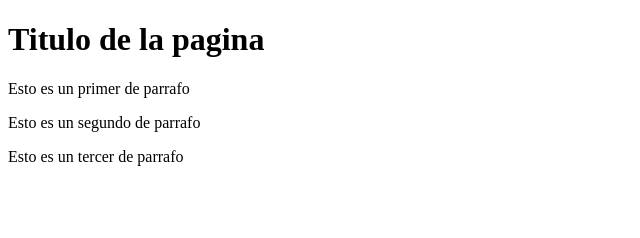
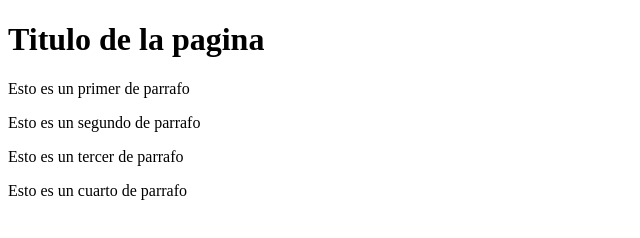
Before and after one commit to hjsoto/Proyecto-web-Empresa-C, a plain HTML site: page index.html in a window 1280 px wide. Shown: the whole page, without its empty margins (0-640 px from the left). Drawn offline with Linux system fonts and the light colour scheme.

Commit message:
Agregando cuarto parrafo

```diff
--- a/index.html
+++ b/index.html
@@ -11,5 +11,6 @@
     <p>Esto es un primer de parrafo</p>
     <p>Esto es un segundo de parrafo</p>
     <p>Esto es un tercer de parrafo</p>
+    <p>Esto es un cuarto de parrafo</p>
 </body>
 </html>
```
